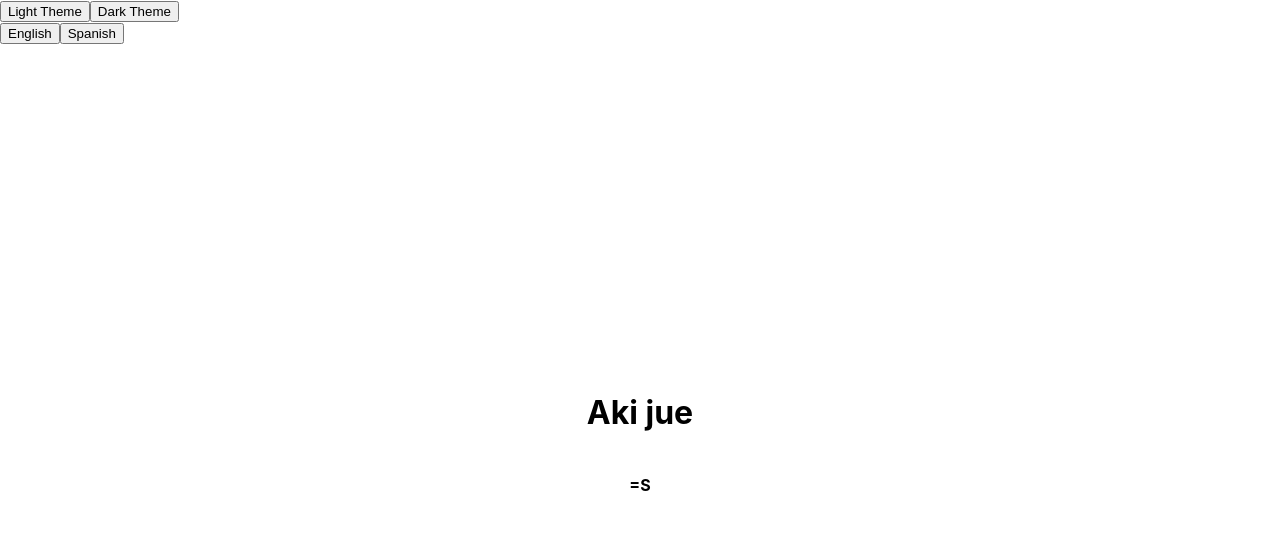
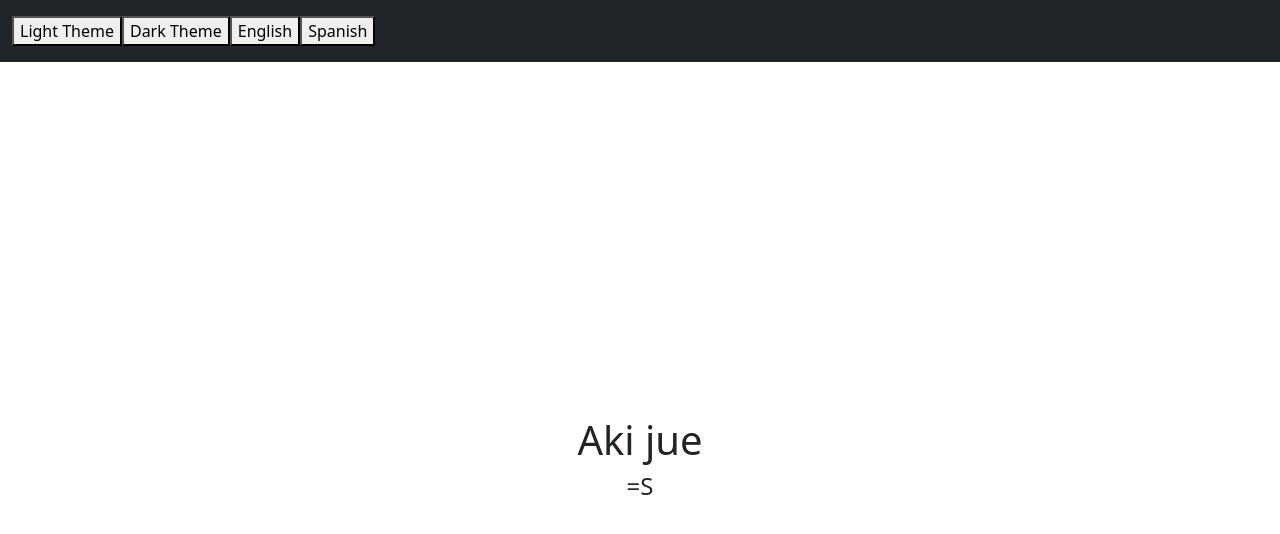
Before and after one commit to josedavms13/pokedex-typescript-next, a Next.js app: page / in a window 1280 px wide. Shown: the top 534 px of the page. Built offline with nearby package versions, Linux system fonts and the light colour scheme; no server answers.

Commit message:
STAGE: -> Components unit testing. *> Added Boostrap
next: Poke list component

```diff
--- a/components/Header.tsx
+++ b/components/Header.tsx
@@ -1,22 +1,44 @@
 import React from 'react';
-import {useDispatch} from "react-redux";
+import {useDispatch, useSelector} from "react-redux";
 import {changeLight, changeDark, changeToEnglish, changeToSpanish} from '../state'
+import {Container, Nav, Navbar} from "react-bootstrap";
+import {RootState} from '../customTypes/reduxTypes'
+
+import 'bootstrap/dist/css/bootstrap.min.css';
 
 function Header() {
 
     const dispatch = useDispatch();
+    const theme = useSelector((state:RootState) => {
+        return state.theme.theme;
+    })
+
+
+
 
     return (
-        <div>
-            <div className="theme">
-                <button onClick={() => dispatch(changeLight())}>Light Theme</button>
-                <button onClick={() => dispatch(changeDark())}>Dark Theme</button>
-            </div>
-            <div className="language">
-                <button onClick={()=>dispatch(changeToEnglish())}>English</button>
-                <button onClick={()=>dispatch(changeToSpanish())}>Spanish</button>
-            </div>
-        </div>
+
+        <Navbar bg={theme}>
+
+            <Navbar bg={theme} expand="lg">
+                <Container>
+                    <Navbar.Toggle aria-controls="basic-navbar-nav"/>
+                    <Navbar.Collapse id="basic-navbar-nav">
+                        <Nav className="me-auto">
+
+                                <button onClick={() => dispatch(changeLight())}>Light Theme</button>
+                                <button onClick={() => dispatch(changeDark())}>Dark Theme</button>
+
+
+                                <button onClick={() => dispatch(changeToEnglish())}>English</button>
+                                <button onClick={() => dispatch(changeToSpanish())}>Spanish</button>
+
+                        </Nav>
+                    </Navbar.Collapse>
+                </Container>
+            </Navbar>
+
+        </Navbar>
     );
 }
 
--- a/components/PokemonList.tsx
+++ b/components/PokemonList.tsx
@@ -12,11 +12,6 @@ function PokemonList() {
         dispatch(fetchPokemons())
     },[dispatch])
 
-    const something = useSelector(state=> state)
-
-    console.log(something)
-
-
     return (
         <div className={styles.container}>
             <h1>Aki jue</h1>
--- a/state/actionCreators/pokemons.actionCreator.ts
+++ b/state/actionCreators/pokemons.actionCreator.ts
@@ -10,7 +10,6 @@ export const fetchPokemons = ()=> async (dispatch:Dispatch) =>{
         //services
 
         const res = await getPokemons();
-
         dispatch({
             type: ActionTypes.GET_POKEMONS_SUCCESS,
             payload: res.data
@@ -22,7 +21,8 @@ export const fetchPokemons = ()=> async (dispatch:Dispatch) =>{
             type: ActionTypes.GET_POKEMONS_FAIL,
         })
 
-        throw new Error('Error with fetching')
+        // @ts-ignore
+        throw new Error('Error with fetching ' + e.message);
     }
 
 
```
